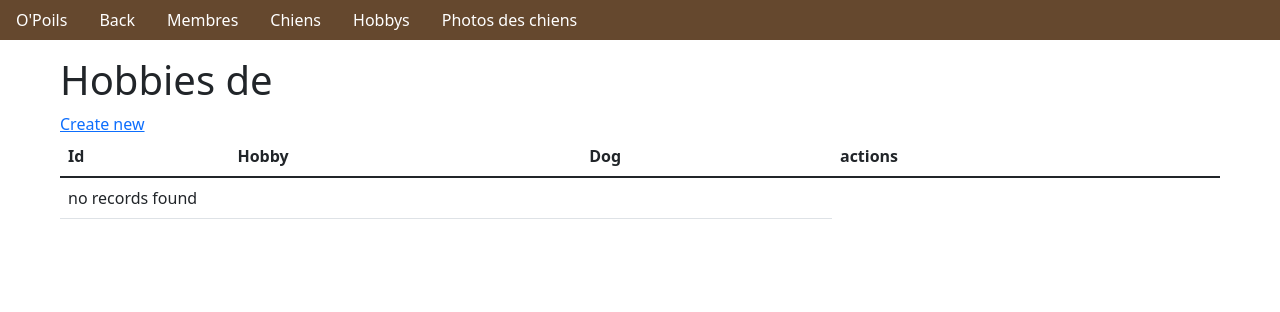
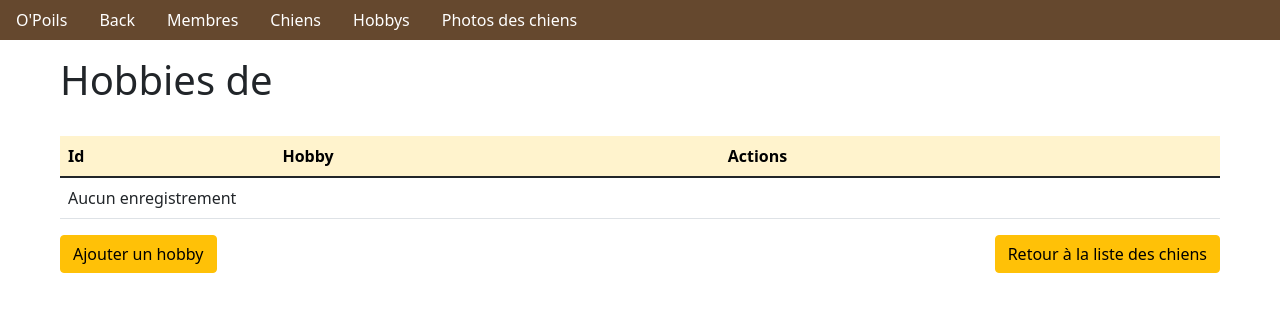
Before and after one commit to Kathleen-Vierstraete/opoils-back, a Symfony app: template templates/back/hobby/index.html.twig in a window 1280 px wide. Shown: the top 312 px of the page. Run offline with Twig, Linux system fonts and the light colour scheme; the template is opened without the code that fills it, so the values that code supplies are empty; some libraries are stand-ins or nearby versions.

Commit message:
Custom pages hobbies

```diff
--- a/templates/back/hobby/_delete_form.html.twig
+++ b/templates/back/hobby/_delete_form.html.twig
@@ -1,4 +1,4 @@
-<form method="post" action="{{ path('app_back_hobby_delete', {'id': hobby.id}) }}" onsubmit="return confirm('Are you sure you want to delete this item?');">
+<form method="post" action="{{ path('app_back_hobby_delete', {'id': hobby.id}) }}" onsubmit="return confirm('Voulez vous vraiment supprimer ce hobby ?');">
     <input type="hidden" name="_token" value="{{ csrf_token('delete' ~ hobby.id) }}">
-    <button class="btn">Delete</button>
+    <button class="btn btn-danger m-1 mx-0">Supprimer</button></span>
 </form>
--- a/templates/back/hobby/_form.html.twig
+++ b/templates/back/hobby/_form.html.twig
@@ -1,4 +1,4 @@
 {{ form_start(form) }}
     {{ form_widget(form) }}
-    <button class="btn">{{ button_label|default('Save') }}</button>
+    <button class="btn btn-success m-0">{{ button_label|default('Valider') }}</button>
 {{ form_end(form) }}
--- a/templates/back/hobby/index.html.twig
+++ b/templates/back/hobby/index.html.twig
@@ -1,19 +1,16 @@
 {% extends 'back/base_back.html.twig' %}
 
-{% block title %}Hobbies Index{% endblock %}
+{% block title %}Hobbies de {{ dog.name }}{% endblock %}
 
 {% block body %}
-    <h1>Hobbies de {{ dog.name }}</h1>
+    <h1>Hobbies de {{ dog.name }}</h1><br>
 
-    <a href="{{ path('app_back_hobby_new', {id: dog.id}) }}">Create new</a>
-
-    <table class="table">
-        <thead>
+    <table class="table table-hover ">
+        <thead class="table-warning">
             <tr>
                 <th>Id</th>
                 <th>Hobby</th>
-                <th>Dog</th>
-                <th>actions</th>
+                <th>Actions</th>
 
             </tr>
         </thead>
@@ -22,18 +19,21 @@
             <tr>
                 <td>{{ hobby.id }}</td>
                 <td>{{ hobby.hobby }}</td>
-                <td>{{ hobby.dog.name }}</td>
+
                 <td>
-                    <a href="{{ path('app_back_hobby_show', {'id': hobby.id, dog_id: dog.id}) }}">show</a>
-                    <a href="{{ path('app_back_hobby_edit', {'id': hobby.id, dog_id: dog.id}) }}">edit</a>
+                    <a class="btn btn-sm btn-info" href="{{ path('app_back_hobby_show', {'id': hobby.id, dog_id: dog.id}) }}">Voir</a>
+                    <a class="btn btn-sm btn-secondary" href="{{ path('app_back_hobby_edit', {'id': hobby.id, dog_id: dog.id}) }}">Editer</a>
+                    {{ include('back/hobby/_delete_form.html.twig') }}
                 </td>
             </tr>
         {% else %}
             <tr>
-                <td colspan="3">no records found</td>
+                <td colspan="3">Aucun enregistrement</td>
             </tr>
         {% endfor %}
         </tbody>
     </table>
 
+    <a class="btn btn-warning" href="{{ path('app_back_hobby_new', {id: dog.id}) }}">Ajouter un hobby</a>
+    <a class="btn btn-warning float-end" href="{{ path('app_back_dog_index') }}">Retour à la liste des chiens</a>
 {% endblock %}
--- a/templates/back/main/index.html.twig
+++ b/templates/back/main/index.html.twig
@@ -54,6 +54,7 @@
                 <th>Age</th>
                 <th>Race</th>
                 <th>Propriétaire</th>
+                <th>Hobby</th>
                 <th>Photo</th>
                 <th>Actions</th>
             </tr>
@@ -65,6 +66,11 @@
                 <td>{{ dog.age }}</td>
                 <td>{{ dog.race }}</td>
                 <td>{{ dog.member.pseudo }}</td>
+                <td>{% for hobby in dog.hobbies %}
+                    <ul>
+                        <li> {{ hobby }}</li>
+                    </ul>
+                {% endfor %}</td>
                 <td>{# {{ dog.picture.picture }} #}</td>
                 <td>
                     <a class="btn btn-sm btn-info" href="{{ path('app_back_dog_show', {'id': dog.id}) }}">Voir</a>
```
Also changed, not shown: templates/back/hobby/edit.html.twig (+5 -5 lines), templates/back/hobby/show.html.twig (+5 -5 lines).
